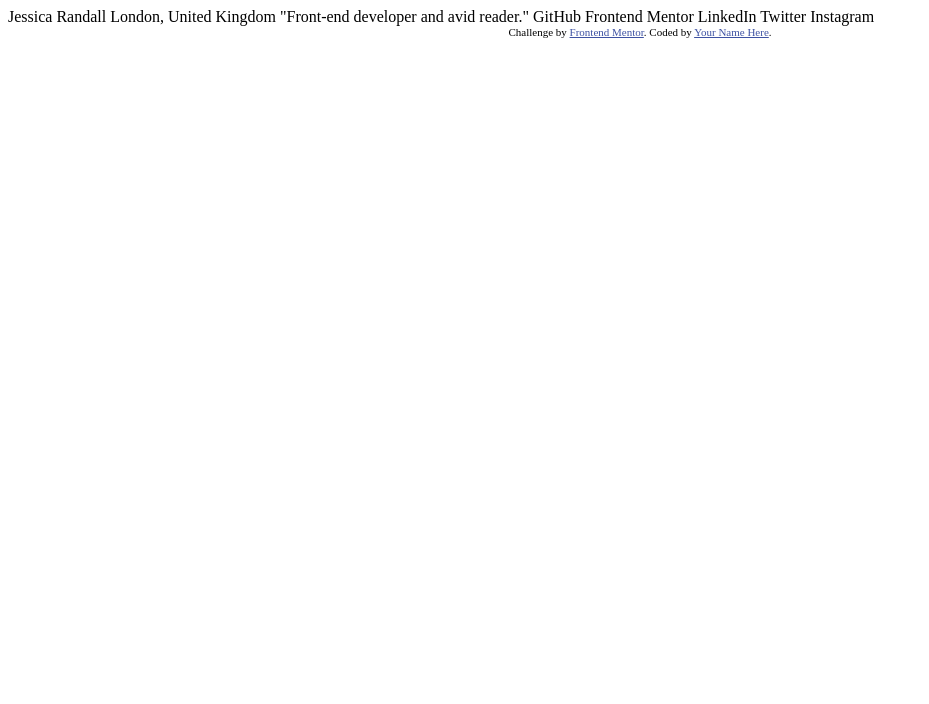
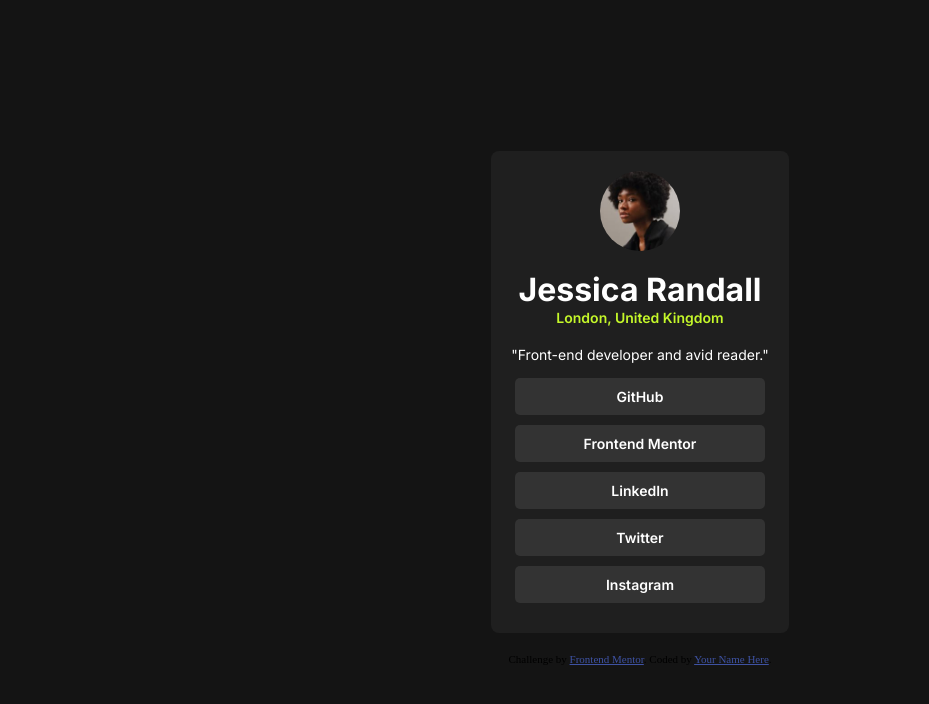
Before and after one commit to Austinjnr/social-links-profile, a plain HTML site: page index.html in a window 1280 px wide. Shown: the whole page, without its empty margins (0-929 px from the left). Drawn offline with Linux system fonts and the light colour scheme.

Commit message:
:white_check_mark: completed desktop design

```diff
--- a/index.html
+++ b/index.html
@@ -1,34 +1,55 @@
 <!DOCTYPE html>
 <html lang="en">
   <head>
-  <meta charset="UTF-8">
-  <meta name="viewport" content="width=device-width, initial-scale=1.0"> <!-- displays site properly based on user's device -->
+    <meta charset="UTF-8" />
+    <meta name="viewport" content="width=device-width, initial-scale=1.0" />
+    <!-- displays site properly based on user's device -->
 
-  <link rel="icon" type="image/png" sizes="32x32" href="./assets/images/favicon-32x32.png">
+    <link rel="preconnect" href="https://fonts.googleapis.com" />
+    <link rel="preconnect" href="https://fonts.gstatic.com" crossorigin />
+    <link
+      href="https://fonts.googleapis.com/css2?family=Inter:ital,opsz,wght@0,14..32,100..900;1,14..32,100..900&display=swap"
+      rel="stylesheet"
+    />
+
+    <link
+      rel="icon"
+      type="image/png"
+      sizes="32x32"
+      href="./assets/images/favicon-32x32.png"
+    />
 
     <title>Frontend Mentor | Social links profile</title>
 
     <!-- Feel free to remove these styles or customise in your own stylesheet 👍 -->
-  <style>
-    .attribution { font-size: 11px; text-align: center; }
-    .attribution a { color: hsl(228, 45%, 44%); }
-  </style>
+    <link rel="stylesheet" href="style.css" />
   </head>
   <body>
-
-  Jessica Randall
-  London, United Kingdom
-  "Front-end developer and avid reader."
-
-  GitHub
-  Frontend Mentor
-  LinkedIn
-  Twitter
-  Instagram
+    <main>
+      <div class="social-link-card">
+        <div class="image-container">
+          <img src="assets/images/avatar-jessica.jpeg" alt="profile_picture" />
+        </div>
+        <div class="text-container">
+          <h1>Jessica Randall</h1>
+          <p class="text-1">London, United Kingdom</p>
+          <p class="text-2">"Front-end developer and avid reader."</p>
+        </div>
+        <div class="buttons-container">
+          <button>GitHub</button>
+          <button>Frontend Mentor</button>
+          <button>LinkedIn</button>
+          <button>Twitter</button>
+          <button>Instagram</button>
+        </div>
+      </div>
 
       <div class="attribution">
-    Challenge by <a href="https://www.frontendmentor.io?ref=challenge" target="_blank">Frontend Mentor</a>.
-    Coded by <a href="#">Your Name Here</a>.
+        Challenge by
+        <a href="https://www.frontendmentor.io?ref=challenge" target="_blank"
+          >Frontend Mentor</a
+        >. Coded by <a href="https://github.com/Austinjnr">Your Name Here</a>.
       </div>
+    </main>
   </body>
 </html>
--- /dev/null
+++ b/style.css
@@ -0,0 +1,85 @@
+.attribution {
+  font-size: 11px;
+}
+.attribution a {
+  color: hsl(228, 45%, 44%);
+}
+body {
+  background-color: hsl(0, 0%, 8%);
+}
+main {
+  display: flex;
+  flex-direction: column;
+  justify-content: center;
+  align-items: center;
+  height: 100vh;
+}
+.social-link-card {
+  background-color: hsl(0, 0%, 12%);
+  display: flex;
+  flex-direction: column;
+  align-items: center;
+  justify-content: center;
+  border-radius: 8px;
+  padding: 20px;
+  margin-bottom: 20px;
+}
+.image-container {
+  width: 80px;
+  margin-bottom: 15px;
+}
+.image-container img {
+  width: 100%;
+  border-radius: 40px;
+}
+.text-container {
+  font-family: Inter;
+  display: flex;
+  flex-direction: column;
+  align-items: center;
+}
+.text-container h1 {
+  color: hsl(0, 0%, 100%);
+  font-weight: 700;
+  margin-top: 0;
+  margin-bottom: 0;
+}
+.text-container .text-1 {
+  color: hsl(75, 94%, 57%);
+  font-weight: 600;
+  font-size: 14px;
+  margin-top: 0;
+  margin-bottom: 20px;
+}
+.text-container .text-2 {
+  color: hsl(0, 0%, 100%);
+  font-weight: 400;
+  font-size: 14px;
+  margin-top: 0;
+  margin-bottom: 15px;
+}
+.buttons-container {
+  display: flex;
+  flex-direction: column;
+}
+.buttons-container button {
+  font-size: 14px;
+  font-weight: 600;
+  font-family: Inter;
+  padding: 10px 16px;
+  border: none;
+  border-radius: 5px;
+  margin-bottom: 10px;
+  background-color: hsl(0, 0%, 20%);
+  color: hsl(0, 0%, 100%);
+  cursor: pointer;
+  width: 250px;
+  transition: opacity 0.15s, color 0.15s, background-color 0.15s;
+}
+.buttons-container button:hover {
+  opacity: 0.7;
+}
+.buttons-container button:active {
+  color: hsl(0, 0%, 8%);
+  background-color: hsl(75, 94%, 57%);
+}
```
Lines whose indentation alone changed are shown as unchanged.
